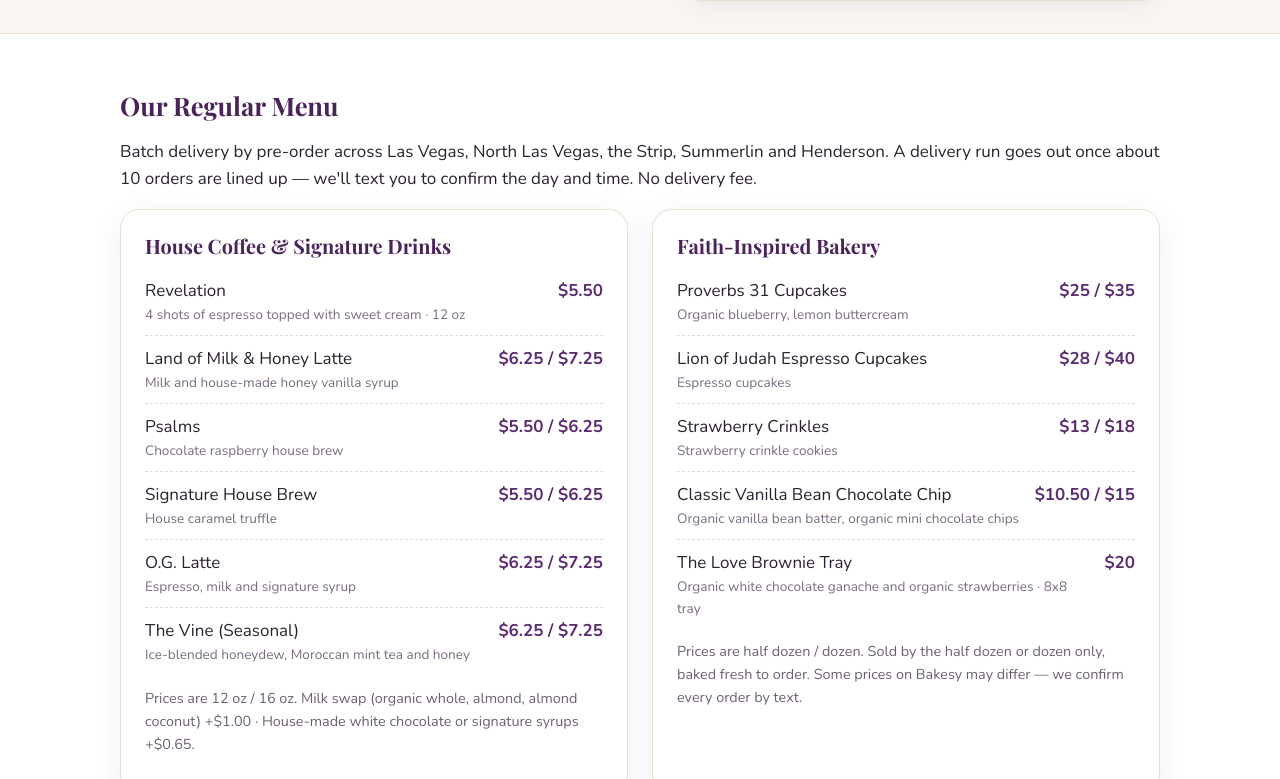
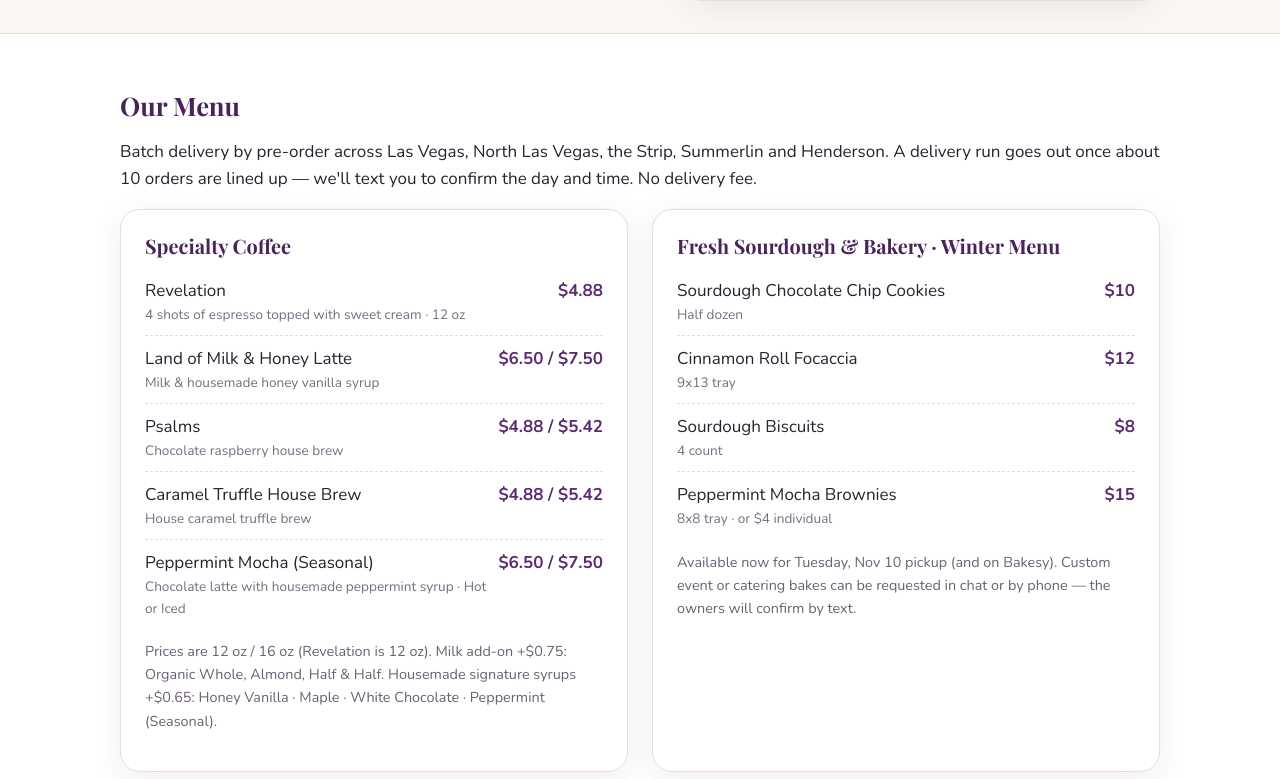
Before and after one commit to ellmired77-star/destiny-cafe, a plain HTML site: page index.html in a window 1280 px wide. Shown: the part 1131-1910 px from the top of the page. Drawn offline with nearby package versions, Linux system fonts and the light colour scheme.

Commit message:
Natty update: official dark purple+gold logo, Coffee sheet prices, Winter bakery menu
Replace washed logo with official transparent PNG; Specialty Coffee at $4.88/$5.42/$6.50/$7.50;
remove O.G. Latte/The Vine and retired February bakery; Winter Menu bakery column; chat.js + cache-bust v=20261105e.

```diff
--- a/assets/chat.js
+++ b/assets/chat.js
@@ -17,10 +17,10 @@ var T={
 var A={
  winter:{en:"❄️ <b>Winter Menu — Pre-Order Pickup, Tuesday Nov 10, 8:00 AM–12:00 PM</b> (NW Las Vegas, Farm &amp; Tenaya area; we text you the exact spot):<br>• Sourdough Chocolate Chip Cookies (half dozen) — $10<br>• Cinnamon Roll Focaccia (9x13 tray) — $12<br>• Sourdough Biscuits (4 count) — $8<br>• Peppermint Mocha Brownies — $15 (8x8 tray) or $4 individual<br>• Peppermint Mocha (house-made peppermint syrup) — Hot 12 oz $6.50 · Iced 16 oz $7.50<br>Pre-order on <a href='"+BAKESY+"' target='_blank' rel='noopener'>Bakesy</a> and pick <b>11/10</b>, or I can take your order request right here.",
   es:"❄️ <b>Menú de Invierno — Recogida el martes 10 de noviembre, 8:00 AM–12:00 PM</b> (noroeste de Las Vegas, zona de Farm y Tenaya; le enviamos el lugar exacto por texto):<br>• Galletas de chispas de chocolate de masa madre (media docena) — $10<br>• Focaccia de rollo de canela (bandeja 9x13) — $12<br>• Biscuits de masa madre (4 unidades) — $8<br>• Brownies de moca y menta — $15 (bandeja 8x8) o $4 individual<br>• Peppermint Mocha (sirope de menta de la casa) — Caliente 12 oz $6.50 · Frío 16 oz $7.50<br>Ordene en <a href='"+BAKESY+"' target='_blank' rel='noopener'>Bakesy</a> y seleccione <b>11/10</b>, o le tomo su pedido aquí mismo."},
- coffee:{en:"☕ <b>Coffee</b> (12 oz / 16 oz): Revelation (4 espresso shots + sweet cream, 12 oz) $5.50 · Land of Milk &amp; Honey Latte $6.25/$7.25 · Psalms (chocolate raspberry house brew) $5.50/$6.25 · Signature House Brew (caramel truffle) $5.50/$6.25 · O.G. Latte $6.25/$7.25 · The Vine (seasonal: honeydew, Moroccan mint tea, honey) $6.25/$7.25.<br>Milk swap (organic whole, almond, almond coconut) +$1.00 · white chocolate or signature syrup +$0.65.",
-  es:"☕ <b>Café</b> (12 oz / 16 oz): Revelation (4 shots de espresso + crema dulce, 12 oz) $5.50 · Land of Milk &amp; Honey Latte $6.25/$7.25 · Psalms (house brew de chocolate y frambuesa) $5.50/$6.25 · Signature House Brew (trufa de caramelo) $5.50/$6.25 · O.G. Latte $6.25/$7.25 · The Vine (de temporada: melón, té de menta marroquí y miel) $6.25/$7.25.<br>Cambio de leche (entera orgánica, almendra, almendra y coco) +$1.00 · sirope de chocolate blanco o de la casa +$0.65."},
- bakery:{en:"🧁 <b>Bakery</b> (half dozen / dozen, baked fresh to order): Proverbs 31 Cupcakes (blueberry, lemon buttercream) $25/$35 · Lion of Judah Espresso Cupcakes $28/$40 · Strawberry Crinkles $13/$18 · Classic Vanilla Bean Chocolate Chip $10.50/$15 · The Love Brownie Tray (white chocolate ganache &amp; strawberries, 8x8) $20.",
-  es:"🧁 <b>Panadería</b> (media docena / docena, horneado al momento): Cupcakes Proverbs 31 (arándano, buttercream de limón) $25/$35 · Cupcakes de Espresso Lion of Judah $28/$40 · Crinkles de Fresa $13/$18 · Vainilla con Chispas de Chocolate $10.50/$15 · Bandeja Love Brownie (ganache de chocolate blanco y fresas, 8x8) $20."},
+ coffee:{en:"☕ <b>Specialty Coffee</b> (12 oz / 16 oz): Revelation (4 espresso shots + sweet cream, 12 oz) $4.88 · Land of Milk &amp; Honey Latte $6.50/$7.50 · Psalms (chocolate raspberry house brew) $4.88/$5.42 · Caramel Truffle House Brew $4.88/$5.42 · Peppermint Mocha (seasonal, Hot or Iced) $6.50/$7.50.<br>Milk add-on +$0.75: Organic Whole, Almond, Half &amp; Half. Housemade signature syrups +$0.65: Honey Vanilla · Maple · White Chocolate · Peppermint (Seasonal).",
+  es:"☕ <b>Café de Especialidad</b> (12 oz / 16 oz): Revelation (4 shots de espresso + crema dulce, 12 oz) $4.88 · Land of Milk &amp; Honey Latte $6.50/$7.50 · Psalms (house brew de chocolate y frambuesa) $4.88/$5.42 · Caramel Truffle House Brew $4.88/$5.42 · Peppermint Mocha (de temporada, caliente o frío) $6.50/$7.50.<br>Leche extra +$0.75: entera orgánica, almendra, Half &amp; Half. Siropes de la casa +$0.65: miel y vainilla · maple · chocolate blanco · menta (de temporada)."},
+ bakery:{en:"🧁 <b>Fresh Sourdough &amp; Bakery (Winter Menu)</b>:<br>• Sourdough Chocolate Chip Cookies (half dozen) — $10<br>• Cinnamon Roll Focaccia (9x13 tray) — $12<br>• Sourdough Biscuits (4 count) — $8<br>• Peppermint Mocha Brownies — $15 (8x8 tray) or $4 individual<br>Custom event or catering bakes can be requested here or by phone — the owners confirm by text.",
+  es:"🧁 <b>Masa Madre y Panadería (Menú de Invierno)</b>:<br>• Galletas de chispas de chocolate de masa madre (media docena) — $10<br>• Focaccia de rollo de canela (bandeja 9x13) — $12<br>• Biscuits de masa madre (4 unidades) — $8<br>• Brownies de moca y menta — $15 (bandeja 8x8) o $4 individual<br>Para pedidos especiales de eventos o catering, escríbanos o llámenos — las dueñas confirman por texto."},
  delivery:{en:"🚗 <b>Batch delivery</b> by pre-order to Las Vegas, North Las Vegas, the Strip, Summerlin and Henderson. A delivery run goes out once about 10 orders are lined up — tell us your preferred day and time and we text you to confirm. No delivery fee and no tax: the menu price is the total.",
   es:"🚗 <b>Entregas por lotes</b> con pedido previo en Las Vegas, North Las Vegas, el Strip, Summerlin y Henderson. Salimos a entregar cuando se juntan unos 10 pedidos — díganos su día y hora preferidos y le confirmamos por texto. Sin cargo de entrega ni impuestos: el precio del menú es el total."},
  allergy:{en:"We only have the ingredients listed on the menu (many are organic). For allergies or gluten-free needs, please ask and the owners will confirm by text before you order — we never want to guess.",
@@ -46,7 +46,7 @@ function css(){}
 function build(){
  var b=document.createElement('button');b.className='dc-launch';b.type='button';b.innerHTML='<span class="dc-dot"></span><span class="dc-lt"></span>';b.onclick=toggle;el.launch=b;
  var w=document.createElement('div');w.className='dc-win';w.setAttribute('role','dialog');
- w.innerHTML='<div class="dc-head"><img src="assets/logo.png" alt=""><div><b class="dc-t"></b><small class="dc-s"></small></div><button type="button" class="dc-x">×</button></div>'+
+ w.innerHTML='<div class="dc-head"><img src="assets/logo.png?v=20261105e" alt=""><div><b class="dc-t"></b><small class="dc-s"></small></div><button type="button" class="dc-x">×</button></div>'+
   '<div class="dc-badge"></div><div class="dc-msgs" aria-live="polite"></div><div class="dc-chips"></div>'+
   '<form class="dc-form"><input class="dc-in" autocomplete="off"><button class="dc-send" type="submit"></button></form>';
  document.body.appendChild(w);document.body.appendChild(b);el.win=w;
@@ -75,8 +75,8 @@ function intent(q){q=norm(q);
  if(/deliver|entrega|domicilio|summerlin|henderson|strip|fee|cargo|envio/.test(q))return'delivery';
  if(/allerg|alerg|gluten|vegan|dairy|lact|nut|nuez|mani|ingredient/.test(q))return'allergy';
  if(/regular|menu|price|precio|cuanto|how much|cost/.test(q))return'menu';
- if(/coffee|cafe|latte|brew|espresso|drink|bebida|milk|leche|syrup|sirope|vine|psalm|revelation/.test(q))return'coffee';
- if(/cupcake|cookie|galleta|crinkle|bakery|panaderia|dozen|docena|proverb|judah|love/.test(q))return'bakery';
+ if(/coffee|cafe|latte|brew|espresso|drink|bebida|milk|leche|syrup|sirope|psalm|revelation|caramel|carmel|honey|mocha|hazelnut/.test(q))return'coffee';
+ if(/cupcake|cookie|galleta|crinkle|bakery|panaderia|dozen|docena|focaccia|biscuit|sourdough|masa madre|brownie|cater|event|evento/.test(q))return'bakery';
  if(/phone|call|llam|telefono|bakesy|email|contact|where|donde|address|direccion|hour|horario/.test(q))return'contact';
  if(/^(hi|hello|hey|hola|buenas|buenos)/.test(q))return'hi';
  return'unknown';}
--- a/index.html
+++ b/index.html
@@ -4,15 +4,15 @@
 <meta charset="utf-8"><meta name="robots" content="noindex,nofollow"><meta name="viewport" content="width=device-width,initial-scale=1">
 <title>Destiny Cafe LLC · Small-Batch Bakery & Specialty Coffee · Las Vegas</title>
 <meta name="description" content="Destiny Cafe LLC — small-batch sourdough bakery and specialty coffee in Las Vegas, NV. Made fresh to order. Pre-order the Winter Menu for Tuesday, Nov 10 pickup.">
-<link rel="icon" href="assets/logo.png">
+<link rel="icon" href="assets/logo.png?v=20261105e">
 <link rel="preconnect" href="https://fonts.googleapis.com"><link rel="preconnect" href="https://fonts.gstatic.com" crossorigin>
 <link href="https://fonts.googleapis.com/css2?family=Nunito:wght@400;700;800&family=Playfair+Display:wght@600;700&display=swap" rel="stylesheet">
-<link rel="stylesheet" href="assets/style.css?v=20261105c">
+<link rel="stylesheet" href="assets/style.css?v=20261105e">
 <style>html.es .en,html:not(.es) .es{display:none!important}</style>
 </head>
 <body>
 <header class="top"><div class="w">
-  <a class="brand" href="#top"><img src="assets/logo.png" alt="Destiny Cafe logo"><span>Destiny Cafe</span></a>
+  <a class="brand" href="#top"><img src="assets/logo.png?v=20261105e" alt="Destiny Cafe logo"><span>Destiny Cafe</span></a>
   <nav>
     <a href="#winter" onclick="openFlyer(event)"><span class="en">Winter Menu</span><span class="es">Menú de Invierno</span></a>
     <a class="hide-m" href="#menu"><span class="en">Menu</span><span class="es">Menú</span></a>
@@ -25,7 +25,7 @@
 <main id="top">
 <section class="hero"><div class="w">
   <div>
-    <img class="logo" src="assets/logo.png" alt="Destiny Cafe LLC">
+    <img class="logo" src="assets/logo.png?v=20261105e" alt="Destiny Cafe LLC">
     <div class="eyebrow"><span class="en">Las Vegas, NV</span><span class="es">Las Vegas, NV</span></div>
     <h1><span class="en">Small-Batch Sourdough Bakery &amp; Specialty Coffee</span><span class="es">Panadería de Masa Madre y Café de Especialidad</span></h1>
     <p class="lead"><span class="en">Faith, Family &amp; Fun. Seasonal favorites and our Famous House Brew, made fresh to order with organic ingredients and love. Stay blessed 🙏🏽</span><span class="es">Fe, Familia y Diversión. Favoritos de temporada y nuestro famoso House Brew, hechos al momento con ingredientes orgánicos y mucho amor. ¡Que Dios le bendiga! 🙏🏽</span></p>
@@ -46,31 +46,29 @@
 </div></section>
 
 <section class="alt" id="menu"><div class="w">
-  <h2><span class="en">Our Regular Menu</span><span class="es">Nuestro Menú Regular</span></h2>
+  <h2><span class="en">Our Menu</span><span class="es">Nuestro Menú</span></h2>
   <p><span class="en">Batch delivery by pre-order across Las Vegas, North Las Vegas, the Strip, Summerlin and Henderson. A delivery run goes out once about 10 orders are lined up — we'll text you to confirm the day and time. No delivery fee.</span><span class="es">Entregas por lotes con pedido previo en Las Vegas, North Las Vegas, el Strip, Summerlin y Henderson. Salimos a entregar cuando se juntan unos 10 pedidos — le enviaremos un texto para confirmar el día y la hora. Sin cargo de entrega.</span></p>
   <div class="grid2">
     <div class="card">
-      <h3><span class="en">House Coffee &amp; Signature Drinks</span><span class="es">Café de la Casa y Bebidas de la Casa</span></h3>
+      <h3><span class="en">Specialty Coffee</span><span class="es">Café de Especialidad</span></h3>
       <ul class="items">
-        <li><span>Revelation<small class="en">4 shots of espresso topped with sweet cream · 12 oz</small><small class="es">4 shots de espresso con crema dulce · 12 oz</small></span><b class="pr">$5.50</b></li>
-        <li><span>Land of Milk &amp; Honey Latte<small class="en">Milk and house-made honey vanilla syrup</small><small class="es">Leche y sirope de miel y vainilla de la casa</small></span><b class="pr">$6.25 / $7.25</b></li>
-        <li><span>Psalms<small class="en">Chocolate raspberry house brew</small><small class="es">House brew de chocolate y frambuesa</small></span><b class="pr">$5.50 / $6.25</b></li>
-        <li><span>Signature House Brew<small class="en">House caramel truffle</small><small class="es">Trufa de caramelo de la casa</small></span><b class="pr">$5.50 / $6.25</b></li>
-        <li><span>O.G. Latte<small class="en">Espresso, milk and signature syrup</small><small class="es">Espresso, leche y sirope de la casa</small></span><b class="pr">$6.25 / $7.25</b></li>
-        <li><span>The Vine <span class="en">(Seasonal)</span><span class="es">(De temporada)</span><small class="en">Ice-blended honeydew, Moroccan mint tea and honey</small><small class="es">Melón honeydew granizado, té de menta marroquí y miel</small></span><b class="pr">$6.25 / $7.25</b></li>
+        <li><span>Revelation<small class="en">4 shots of espresso topped with sweet cream · 12 oz</small><small class="es">4 shots de espresso con crema dulce · 12 oz</small></span><b class="pr">$4.88</b></li>
+        <li><span>Land of Milk &amp; Honey Latte<small class="en">Milk &amp; housemade honey vanilla syrup</small><small class="es">Leche y sirope de miel y vainilla de la casa</small></span><b class="pr">$6.50 / $7.50</b></li>
+        <li><span>Psalms<small class="en">Chocolate raspberry house brew</small><small class="es">House brew de chocolate y frambuesa</small></span><b class="pr">$4.88 / $5.42</b></li>
+        <li><span>Caramel Truffle House Brew<small class="en">House caramel truffle brew</small><small class="es">House brew de trufa de caramelo</small></span><b class="pr">$4.88 / $5.42</b></li>
+        <li><span>Peppermint Mocha <span class="en">(Seasonal)</span><span class="es">(De temporada)</span><small class="en">Chocolate latte with housemade peppermint syrup · Hot or Iced</small><small class="es">Latte de chocolate con sirope de menta de la casa · Caliente o frío</small></span><b class="pr">$6.50 / $7.50</b></li>
       </ul>
-      <p class="note"><span class="en">Prices are 12 oz / 16 oz. Milk swap (organic whole, almond, almond coconut) +$1.00 · House-made white chocolate or signature syrups +$0.65.</span><span class="es">Precios: 12 oz / 16 oz. Cambio de leche (entera orgánica, almendra, almendra y coco) +$1.00 · Sirope de chocolate blanco de la casa o siropes de la casa +$0.65.</span></p>
+      <p class="note"><span class="en">Prices are 12 oz / 16 oz (Revelation is 12 oz). Milk add-on +$0.75: Organic Whole, Almond, Half &amp; Half. Housemade signature syrups +$0.65: Honey Vanilla · Maple · White Chocolate · Peppermint (Seasonal).</span><span class="es">Precios: 12 oz / 16 oz (Revelation es 12 oz). Leche extra +$0.75: entera orgánica, almendra, Half &amp; Half. Siropes de la casa +$0.65: miel y vainilla · maple · chocolate blanco · menta (de temporada).</span></p>
     </div>
     <div class="card">
-      <h3><span class="en">Faith-Inspired Bakery</span><span class="es">Panadería Inspirada en la Fe</span></h3>
+      <h3><span class="en">Fresh Sourdough &amp; Bakery · Winter Menu</span><span class="es">Masa Madre y Panadería · Menú de Invierno</span></h3>
       <ul class="items">
-        <li><span>Proverbs 31 Cupcakes<small class="en">Organic blueberry, lemon buttercream</small><small class="es">Arándano orgánico, buttercream de limón</small></span><b class="pr">$25 / $35</b></li>
-        <li><span>Lion of Judah Espresso Cupcakes<small class="en">Espresso cupcakes</small><small class="es">Cupcakes de espresso</small></span><b class="pr">$28 / $40</b></li>
-        <li><span>Strawberry Crinkles<small class="en">Strawberry crinkle cookies</small><small class="es">Galletas crinkle de fresa</small></span><b class="pr">$13 / $18</b></li>
-        <li><span>Classic Vanilla Bean Chocolate Chip<small class="en">Organic vanilla bean batter, organic mini chocolate chips</small><small class="es">Masa de vainilla orgánica, mini chispas de chocolate orgánicas</small></span><b class="pr">$10.50 / $15</b></li>
-        <li><span>The Love Brownie Tray<small class="en">Organic white chocolate ganache and organic strawberries · 8x8 tray</small><small class="es">Ganache de chocolate blanco orgánico y fresas orgánicas · bandeja 8x8</small></span><b class="pr">$20</b></li>
+        <li><span>Sourdough Chocolate Chip Cookies<small class="en">Half dozen</small><small class="es">Media docena</small></span><b class="pr">$10</b></li>
+        <li><span>Cinnamon Roll Focaccia<small class="en">9x13 tray</small><small class="es">Bandeja 9x13</small></span><b class="pr">$12</b></li>
+        <li><span>Sourdough Biscuits<small class="en">4 count</small><small class="es">4 unidades</small></span><b class="pr">$8</b></li>
+        <li><span>Peppermint Mocha Brownies<small class="en">8x8 tray · or $4 individual</small><small class="es">Bandeja 8x8 · o $4 individual</small></span><b class="pr">$15</b></li>
       </ul>
-      <p class="note"><span class="en">Prices are half dozen / dozen. Sold by the half dozen or dozen only, baked fresh to order. Some prices on Bakesy may differ — we confirm every order by text.</span><span class="es">Precios: media docena / docena. Solo por media docena o docena, horneados al momento. Algunos precios en Bakesy pueden variar — confirmamos cada pedido por texto.</span></p>
+      <p class="note"><span class="en">Available now for Tuesday, Nov 10 pickup (and on Bakesy). Custom event or catering bakes can be requested in chat or by phone — the owners will confirm by text.</span><span class="es">Disponible ahora para recogida el martes 10 de noviembre (y en Bakesy). Para pedidos especiales de eventos o catering, escríbanos o llámenos — las dueñas confirman por texto.</span></p>
     </div>
   </div>
 </div></section>
@@ -94,9 +92,9 @@
 <section class="alt" id="gallery"><div class="w">
   <h2><span class="en">Fresh From Our Kitchen</span><span class="es">Recién Salido de Nuestra Cocina</span></h2>
   <div class="gallery">
-    <figure><img src="assets/house-brew-cupcake.jpg" alt="House Brew coffee with a Proverbs 31 blueberry lemon cupcake" ><figcaption><span class="en">House Brew + Proverbs 31 Cupcake</span><span class="es">House Brew + Cupcake Proverbs 31</span></figcaption></figure>
-    <figure><img src="assets/vanilla-bean-cookies.jpg" alt="Vanilla bean chocolate chip cookies" ><figcaption><span class="en">Vanilla Bean Chocolate Chip</span><span class="es">Galletas de Vainilla y Chispas</span></figcaption></figure>
-    <figure><img src="assets/strawberry-crinkles.jpg" alt="Strawberry crinkle cookies" ><figcaption><span class="en">Strawberry Crinkles</span><span class="es">Crinkles de Fresa</span></figcaption></figure>
+    <figure><img src="assets/house-brew-cupcake.jpg" alt="House Brew coffee with a blueberry lemon cupcake" ><figcaption><span class="en">House Brew + Cupcake</span><span class="es">House Brew + Cupcake</span></figcaption></figure>
+    <figure><img src="assets/vanilla-bean-cookies.jpg" alt="Vanilla bean chocolate chip cookies" ><figcaption><span class="en">Fresh-Baked Cookies</span><span class="es">Galletas Recién Horneadas</span></figcaption></figure>
+    <figure><img src="assets/strawberry-crinkles.jpg" alt="Strawberry crinkle cookies" ><figcaption><span class="en">Seasonal Cookie Favorites</span><span class="es">Galletas de Temporada</span></figcaption></figure>
     <figure><img src="assets/event-table.jpg" alt="Destiny Cafe treats on a tiered stand at an event" ><figcaption><span class="en">Events &amp; Celebrations</span><span class="es">Eventos y Celebraciones</span></figcaption></figure>
     <figure><img src="assets/latte.jpg" alt="Latte with heart latte art" ><figcaption><span class="en">Specialty Coffee</span><span class="es">Café de Especialidad</span></figcaption></figure>
     <figure><img src="assets/client-love.jpg" alt="A happy customer's iced latte and strawberry crinkles from Destiny Cafe" style="object-position:top"><figcaption><span class="en">Client Love 💜</span><span class="es">Clientes Felices 💜</span></figcaption></figure>
@@ -127,7 +125,7 @@
 </div></footer>
 
 <script>window.DESTINY_CHAT_API_URL="";/* set to the Worker URL when live */</script>
-<script src="assets/chat.js?v=20261105c"></script>
+<script src="assets/chat.js?v=20261105e"></script>
 <script>
 function setLang(l){document.documentElement.classList.toggle('es',l==='es');document.documentElement.lang=l;
  document.getElementById('b-en').classList.toggle('on',l==='en');document.getElementById('b-es').classList.toggle('on',l==='es');
```
Also changed, not shown: assets/coffee-menu-sheet.png (added), assets/logo.png, assets/winter-menu-sheet.png (added).
